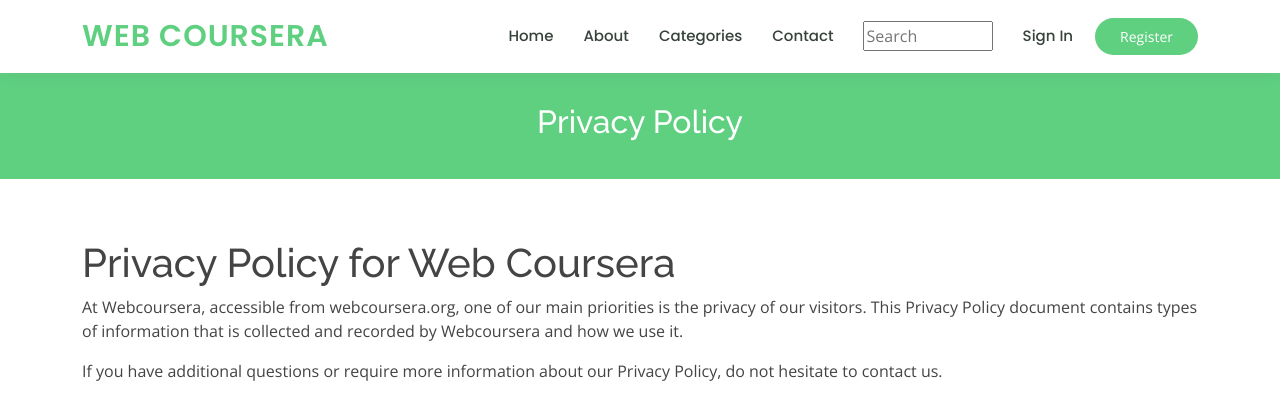
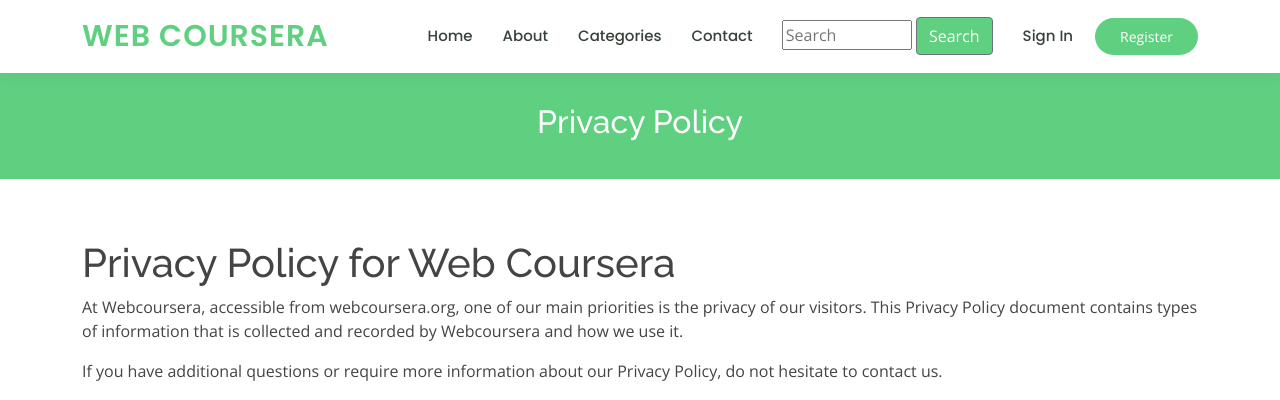
Before and after one commit to amalfrancisu/webp-project1, a PHP site: page /Main/privacy-policy.php in a window 1280 px wide. Shown: the top 400 px of the page. Run offline with PHP 8.4, Linux system fonts and the light colour scheme; the visitor is signed in with stand-in values (Sample User, id 1).

Commit message:
Update privacy-policy.php

```diff
--- a/privacy-policy.php
+++ b/privacy-policy.php
@@ -51,7 +51,10 @@
           <li><a href="index.php#features">Categories</a></li>
           <li><a href="contact.php">Contact</a></li>
           <li>&nbsp;&nbsp;&nbsp;&nbsp;&nbsp;&nbsp;&nbsp;</li>
-          <li><input type="text" name="search" placeholder="Search "></li>
+          <form action="search.php" class="form-inline" method="post">
+            <input type="text" name="search" placeholder="Search">
+            <input type="submit" class="btn btn-secondary" style="background-color: #5fcf80; margin-top: 0px;" name="submit" value="Search">
+          </form>
           <li><a href="signin.php">Sign In</a></li>
         </ul>
         <i class="bi bi-list mobile-nav-toggle"></i>
```
